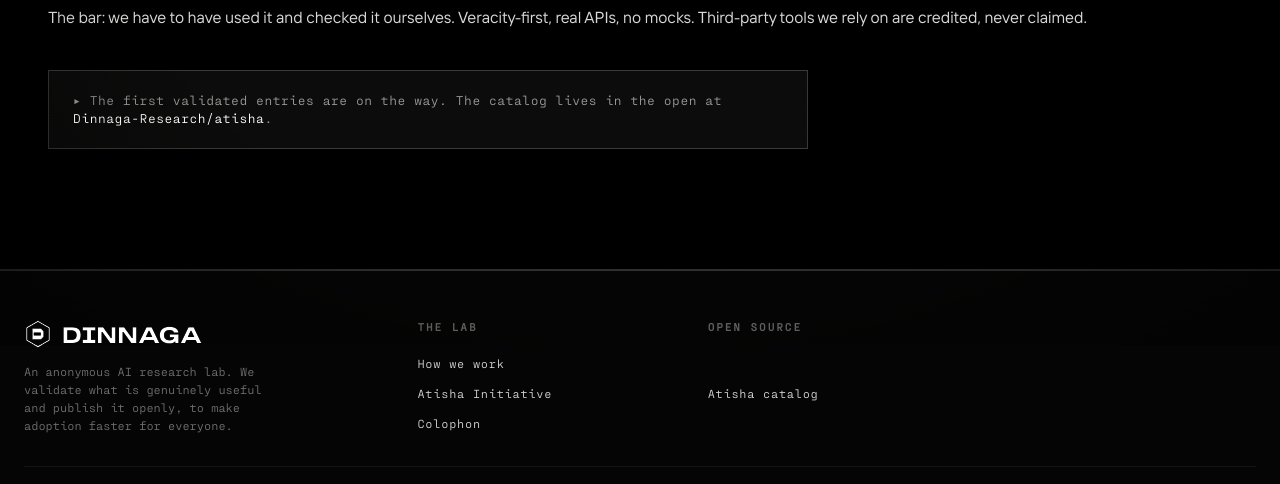
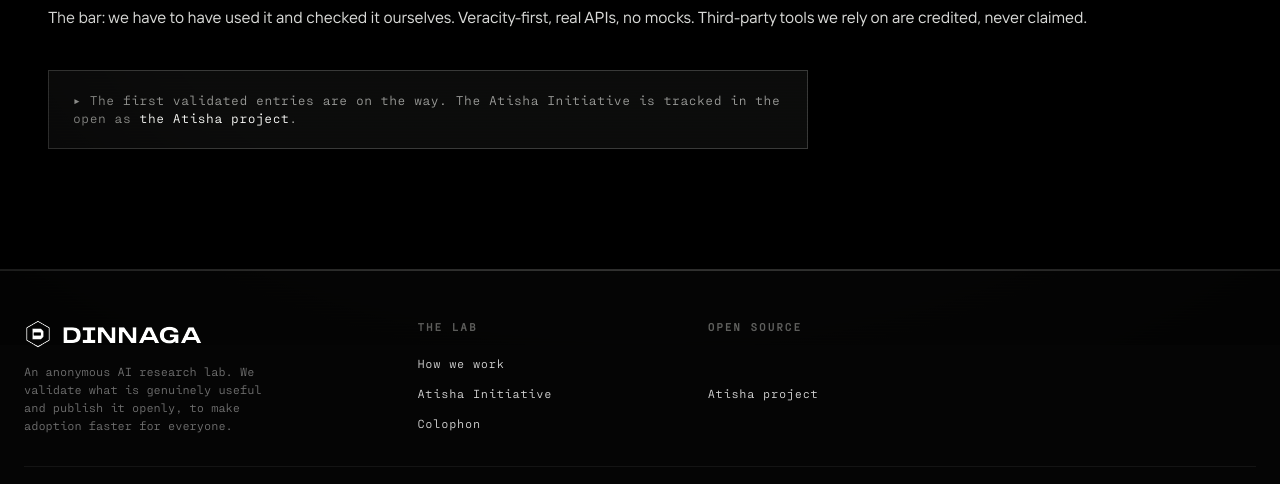
Before and after one commit to weytani/dinnaga, a React (Vite) app: page /atisha in a window 1280 px wide. Shown: the part 455-939 px from the top of the page. Built offline with nearby package versions, Linux system fonts and the light colour scheme.

Commit message:
feat: point the Atisha link at the project board
Co-Authored-By: Claude Opus 4.8 (1M context) <noreply@anthropic.com>

```diff
--- a/src/components/SiteFooter.tsx
+++ b/src/components/SiteFooter.tsx
@@ -1,8 +1,8 @@
 // ABOUTME: Site footer — brand block, route link columns, and bottom meta strip.
-// ABOUTME: Links route within the SPA; the Atisha column points at the open catalog repo.
+// ABOUTME: Links route within the SPA; the Atisha column points at the open Atisha Initiative project board.
 import { Link } from 'react-router-dom';
 import { BrandMark } from './BrandMark';
-import { ATISHA_REPO_URL } from '../data/links';
+import { ATISHA_PROJECT_URL } from '../data/links';
 
 export function SiteFooter() {
   return (
@@ -26,7 +26,7 @@ export function SiteFooter() {
         </nav>
         <nav className="foot-col" aria-label="Open source">
           <h4>Open source</h4>
-          <a href={ATISHA_REPO_URL}>Atisha catalog</a>
+          <a href={ATISHA_PROJECT_URL}>Atisha project</a>
         </nav>
       </div>
       <div className="foot-meta">
--- a/src/data/links.ts
+++ b/src/data/links.ts
@@ -1,4 +1,4 @@
-// ABOUTME: Canonical outbound repo links for the Dinnaga lab.
-// ABOUTME: project-planning stays null (unlinked) until it is made public.
-export const ATISHA_REPO_URL = 'https://github.com/Dinnaga-Research/atisha';
+// ABOUTME: Canonical outbound links for the Dinnaga lab.
+// ABOUTME: atisha points at the Atisha Initiative project board; project-planning stays null (unlinked) until it is made public.
+export const ATISHA_PROJECT_URL = 'https://github.com/orgs/Dinnaga-Research/projects/1';
 export const PROJECT_PLANNING_URL: string | null = null;
--- a/src/routes/Atisha/Atisha.tsx
+++ b/src/routes/Atisha/Atisha.tsx
@@ -1,7 +1,7 @@
 // ABOUTME: Atisha Initiative route (/atisha) — the open-source validated-reference front door.
 // ABOUTME: Renders mission, the validation bar, and the catalog (or an honest empty-state).
 import { ATISHA_CATALOG } from '../../data/atishaCatalog';
-import { ATISHA_REPO_URL } from '../../data/links';
+import { ATISHA_PROJECT_URL } from '../../data/links';
 import type { AtishaEntry } from '../../types';
 
 export function Atisha({ entries = ATISHA_CATALOG }: { entries?: AtishaEntry[] } = {}) {
@@ -13,7 +13,7 @@ export function Atisha({ entries = ATISHA_CATALOG }: { entries?: AtishaEntry[] }
       </header>
       <p className="panel-body">
         Atisha is an{' '}
-        <a href={ATISHA_REPO_URL}>open-source reference</a> of the tools, skills, and methods the lab
+        <a href={ATISHA_PROJECT_URL}>open-source reference</a> of the tools, skills, and methods the lab
         has validated as genuinely useful — published openly to make AI adoption faster for everyone.
       </p>
       <p className="panel-body">
@@ -23,8 +23,8 @@ export function Atisha({ entries = ATISHA_CATALOG }: { entries?: AtishaEntry[] }
 
       {entries.length === 0 ? (
         <p className="atisha-empty">
-          ▸ The first validated entries are on the way. The catalog lives in the open at{' '}
-          <a href={ATISHA_REPO_URL}>Dinnaga-Research/atisha</a>.
+          ▸ The first validated entries are on the way. The Atisha Initiative is tracked in the open
+          as <a href={ATISHA_PROJECT_URL}>the Atisha project</a>.
         </p>
       ) : (
         <ul className="atisha-catalog">
```
Also changed, not shown: 2 other files (tests, documents, lock files or other folders).
